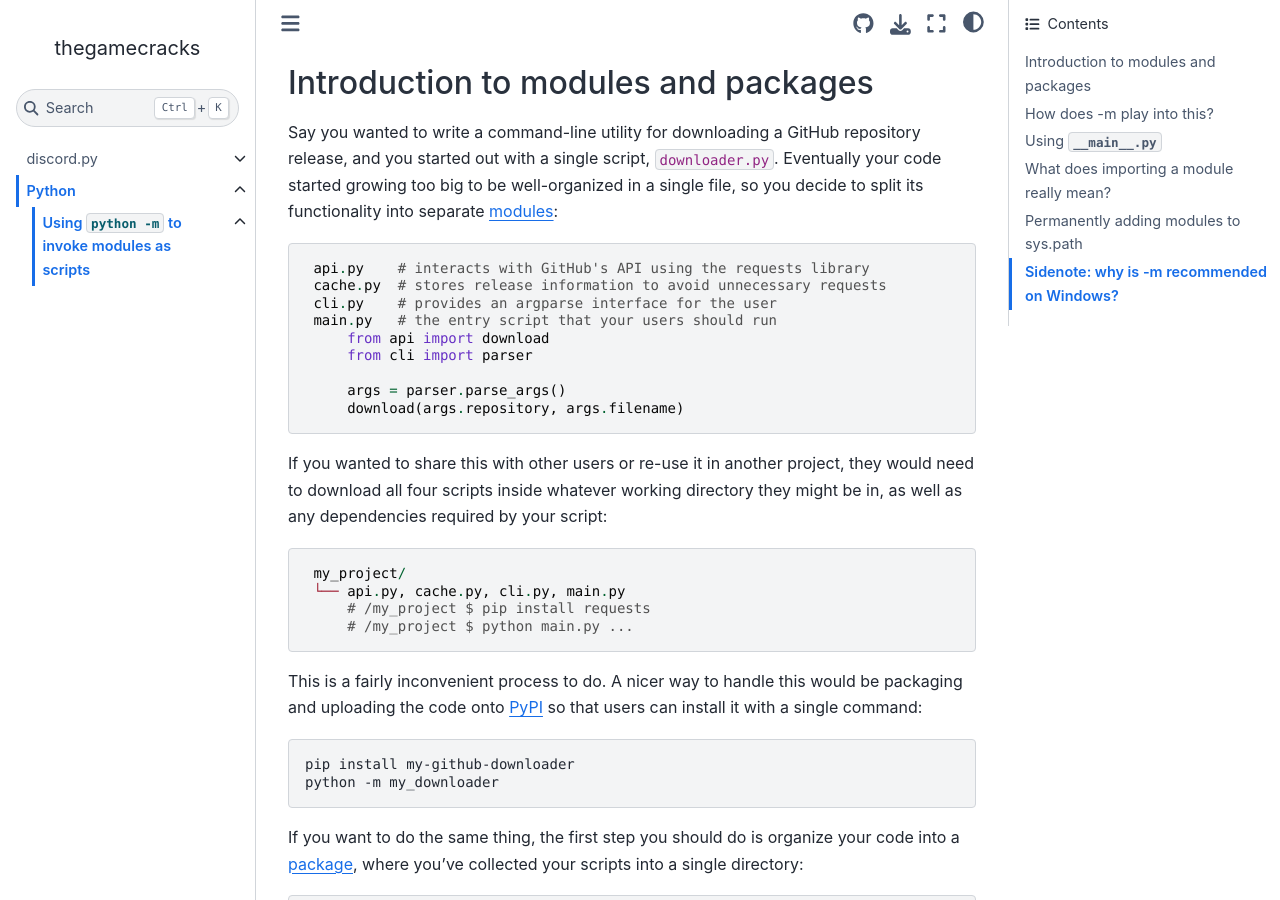
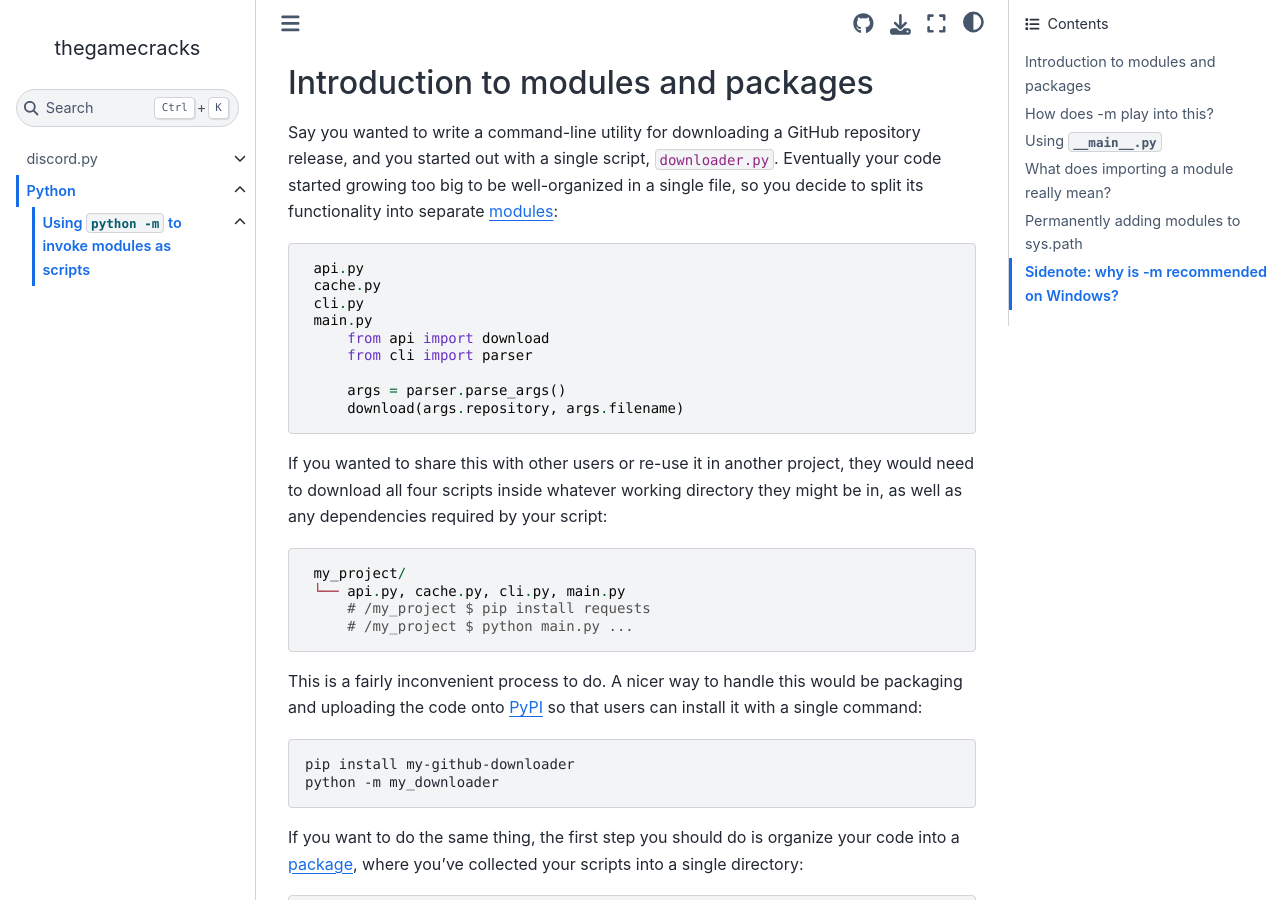
Before and after one commit to thegamecracks/thegamecracks.github.io, a Sphinx documentation site: the page built from docs/python/invoking_modules.rst, in a window 1280 px wide and 900 px high, scrolled down 586 px. Built offline with Sphinx 7.4.7 and the Sphinx Book theme 1.1.4, drawn with Linux system fonts in a browser that asks for light colours.

Commit message:
feat: remove comments in first module example

```diff
--- a/docs/python/invoking_modules.rst
+++ b/docs/python/invoking_modules.rst
@@ -31,10 +31,10 @@ so you decide to split its functionality into separate `modules`_:
 .. code-block:: python
    :force:
 
-    api.py    # interacts with GitHub's API using the requests library
-    cache.py  # stores release information to avoid unnecessary requests
-    cli.py    # provides an argparse interface for the user
-    main.py   # the entry script that your users should run
+    api.py
+    cache.py
+    cli.py
+    main.py
         from api import download
         from cli import parser
 
```
